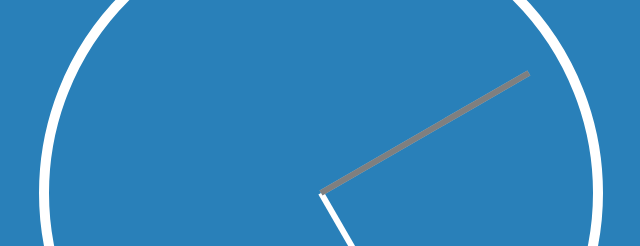
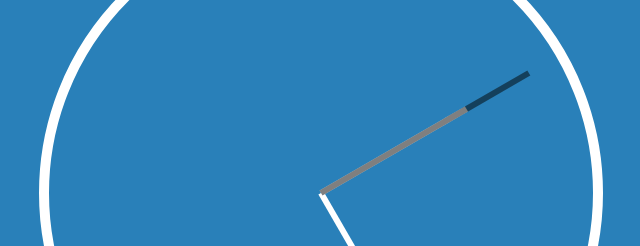
Before and after one commit to AfikRubik/clock-js, a plain HTML site: page index.html in a window 1280 px wide. Shown: the part 153-399 px from the top of the page, 319-959 px from the left. Drawn offline with Linux system fonts and the light colour scheme.

Commit message:
Edit .hour-hand style

```diff
--- a/style.css
+++ b/style.css
@@ -35,3 +35,8 @@ body {
   opacity: 50%;
   background-color: black;
 }
+
+.hour-hand {
+  margin-left: 4.5em;
+  width: 35%;
+}
```
